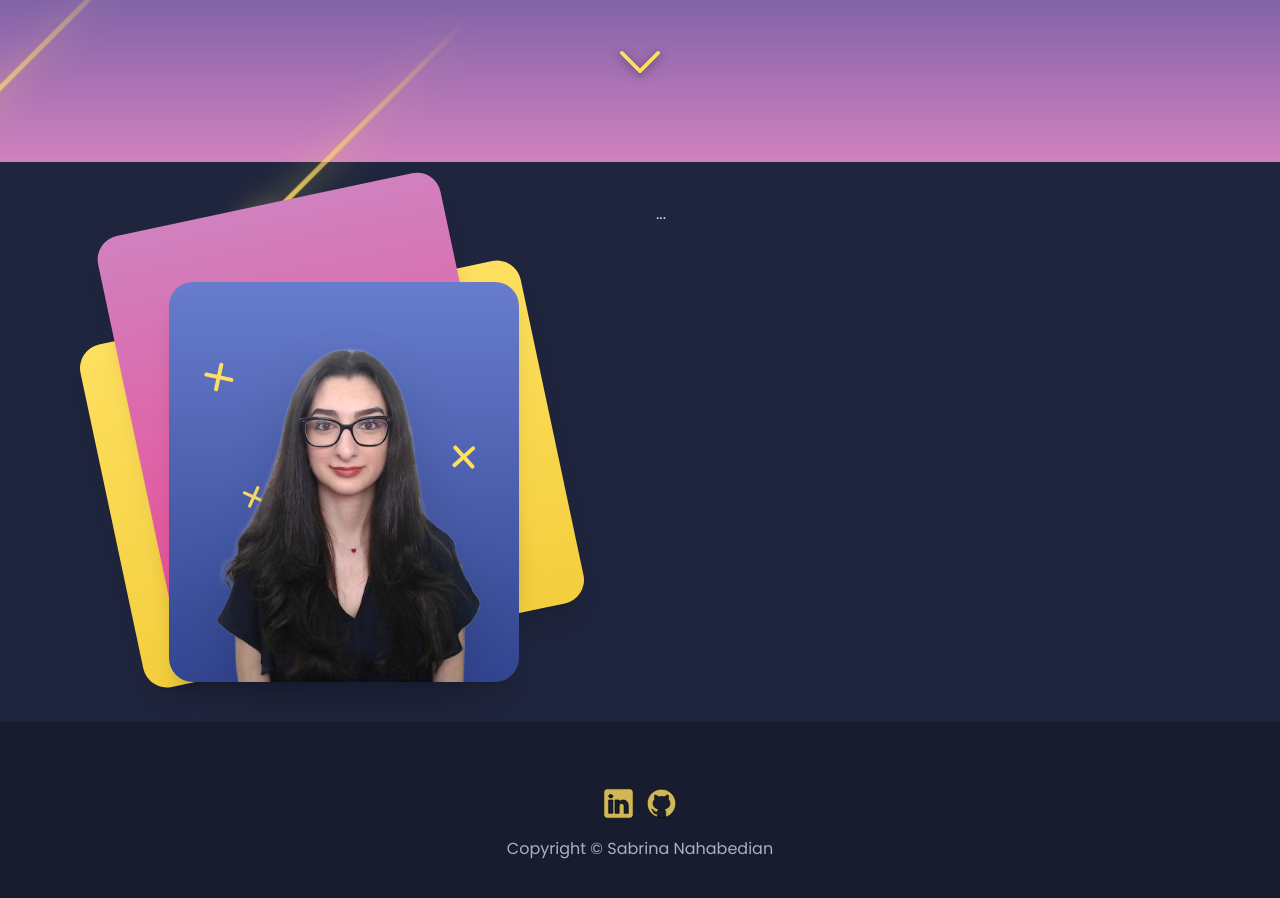
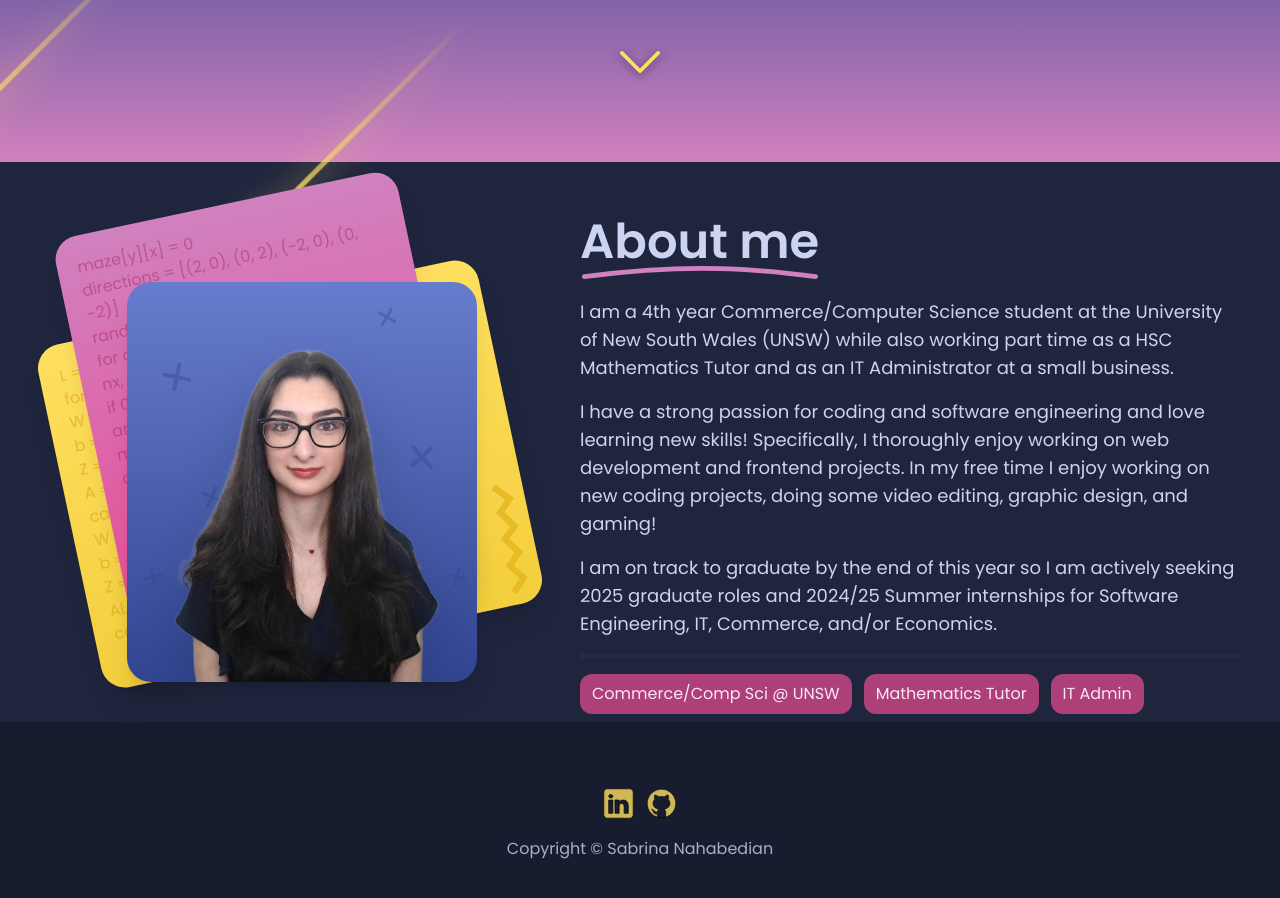
Before and after one commit to thewildc4rd/portfolio, a Next.js app: page / in a window 1280 px wide. Shown: the part 670-1568 px from the top of the page. Built offline with nearby package versions, Linux system fonts and the light colour scheme.

Commit message:
home about me section mostly done

```diff
--- a/app/globals.css
+++ b/app/globals.css
@@ -165,15 +165,13 @@ nav {
 .squiggle {
   stroke-dasharray: 1600;
   stroke-dashoffset: 1600;
-  animation: draw 1.5s ease-in forwards;
+  animation: draw 1s cubic-bezier(.14, .13, .66, .99) forwards 0.5s;
 }
 
-.cross {
-  stroke-dasharray: 90;
-}
-
-.zig-zag {
-  stroke-dasharray: 1000;
+.curved-underline {
+  stroke-dasharray: 600;
+  stroke-dashoffset: 600;
+  transition: stroke-dashoffset 1.5s cubic-bezier(0, .8, .27, 1) 1s;
 }
 
 @keyframes draw {
--- a/components/CrossDoodle.js
+++ b/components/CrossDoodle.js
@@ -4,7 +4,7 @@ import React from 'react';
 import { useRef } from 'react';
 import { useInView } from 'framer-motion';
 
-const CrossDoodle = ({ styles, delay }) => {
+const CrossDoodle = ({ styles, delay, fill }) => {
   const ref = useRef(null);
   const isInView = useInView(ref, { once: true });
   return (
@@ -25,7 +25,7 @@ const CrossDoodle = ({ styles, delay }) => {
         className='cross'
         d='M48 7V89.5'
         fill='none'
-        stroke='#FEDF5F'
+        stroke={fill ? fill : '#FEDF5F'}
         strokeMiterlimit='10'
         strokeWidth='13'
         strokeLinecap='round'
@@ -34,7 +34,7 @@ const CrossDoodle = ({ styles, delay }) => {
         className='cross'
         d='M91 48.5H6.5'
         fill='none'
-        stroke='#FEDF5F'
+        stroke={fill ? fill : '#FEDF5F'}
         strokeMiterlimit='10'
         strokeWidth='13'
         strokeLinecap='round'
--- /dev/null
+++ b/components/CurvedUnderlineDoodle.js
@@ -0,0 +1,19 @@
+import React from 'react';
+
+const CurvedUnderlineDoodle = ({ offset }) => {
+  return (
+    <svg viewBox='0 0 568 39' xmlns='http://www.w3.org/2000/svg' className='w-[240px]'>
+      <path
+        className='curved-underline'
+        d='M10 25.0521C270 -8.44792 421.5 8 558 25.0521'
+        fill='none'
+        stroke='#D181BF'
+        strokeWidth='11'
+        strokeLinecap='round'
+        style={{ strokeDashoffset: offset }}
+      />
+    </svg>
+  );
+};
+
+export default CurvedUnderlineDoodle;
--- /dev/null
+++ b/components/HomeAboutMe.js
@@ -0,0 +1,48 @@
+'use client';
+
+import React from 'react';
+import CurvedUnderlineDoodle from './CurvedUnderlineDoodle';
+import { useRef } from 'react';
+import { useInView } from 'framer-motion';
+
+const HomeAboutMe = (props) => {
+  const ref = useRef(null);
+  const isInView = useInView(ref, { once: true });
+
+  return (
+    <div className='h-full w-full flex-1' ref={ref}>
+      <h1 className='text-5xl font-semibold'>About me</h1>
+      <CurvedUnderlineDoodle offset={isInView ? 0 : 600} />
+      <p className='mt-4 text-lg'>
+        I am a 4th year Commerce/Computer Science student at the University of New South Wales
+        (UNSW) while also working part time as a HSC Mathematics Tutor and as an IT Administrator at
+        a small business.
+      </p>
+      <p className='mt-4 text-lg'>
+        I have a strong passion for coding and software engineering and love learning new skills!
+        Specifically, I thoroughly enjoy working on web development and frontend projects. In my
+        free time I enjoy working on new coding projects, doing some video editing, graphic design,
+        and gaming!
+      </p>
+      <p className='mt-4 text-lg'>
+        I am on track to graduate by the end of this year so I am actively seeking 2025 graduate
+        roles and 2024/25 Summer internships for Software Engineering, IT, Commerce, and/or
+        Economics.
+      </p>
+      <div className='w-full bg-space-cadet-light h-1 rounded my-4' />
+      <div className='flex flex-row gap-3'>
+        <div className='py-2 px-3 bg-rose-bonbon bg-opacity-70 text-pink-100 rounded-xl w-fit hover:scale-105 hover:bg-opacity-80 transition-all text-center'>
+          Commerce/Comp Sci @ UNSW
+        </div>
+        <div className='py-2 px-3 bg-rose-bonbon bg-opacity-70 text-pink-100 rounded-xl w-fit hover:scale-105 hover:bg-opacity-80 transition-all text-center'>
+          Mathematics Tutor
+        </div>
+        <div className='py-2 px-3 bg-rose-bonbon bg-opacity-70 text-pink-100 rounded-xl w-fit hover:scale-105 hover:bg-opacity-80 transition-all text-center'>
+          IT Admin
+        </div>
+      </div>
+    </div>
+  );
+};
+
+export default HomeAboutMe;
--- a/components/HomeOverview.js
+++ b/components/HomeOverview.js
@@ -1,16 +1,15 @@
-'use client';
-
 import React from 'react';
 import HomeOverviewPhoto from './HomeOverviewPhoto';
+import HomeAboutMe from './HomeAboutMe';
 
 const HomeOverview = (props) => {
   return (
     <div
       id='home-overview'
-      className='h-[70svh] w-screen flex flex-row justify-center items-start p-10 gap-8 bg-space-cadet-dark'
+      className='h-[70svh] w-screen flex flex-row justify-center items-start px-10 py-14 gap-10 bg-space-cadet-dark'
     >
       <HomeOverviewPhoto />
-      <div className='h-full w-full'>...</div>
+      <HomeAboutMe />
     </div>
   );
 };
--- a/components/HomeOverviewPhoto.js
+++ b/components/HomeOverviewPhoto.js
@@ -10,38 +10,84 @@ import { useInView } from 'framer-motion';
 const HomeOverviewPhoto = (props) => {
   const ref = useRef(null);
   const isInView = useInView(ref, { once: true });
+  const card2Text = [
+    'maze[y][x] = 0',
+    'directions = [(2, 0), (0, 2), (-2, 0), (0, -2)]',
+    'random.shuffle(directions)',
+    'for dx, dy in directions:',
+    'nx, ny = x + dx, y + dy',
+    'if 0 <= nx < width and 0 <= ny < height and maze[ny][nx]:',
+    'maze[y + dy // 2][x + dx // 2] = 0',
+    'dig(nx, ny)',
+    'dig(1, 1)',
+  ];
+
+  const card3Text = [
+    'L = len(parameters) // 2',
+    'for l in range(1, L):',
+    "W = parameters[f'W{l}']",
+    "b = parameters[f'b{l}']",
+    'Z = np.dot(W, A) + b',
+    'A = sigmoid(Z)',
+    'caches.append((A, W, b))',
+    "W = parameters[f'W{L}']",
+    "b = parameters[f'b{L}']",
+    'Z = np.dot(W, A) + b',
+    'AL = sigmoid(Z)',
+    'caches.append((AL, W, b))',
+  ];
 
   return (
-    <div className='h-full w-full relative flex justify-center items-center'>
+    <div className='h-full w-[500px] relative flex justify-center items-center'>
       <div
         ref={ref}
-        className='card-1 opacity-0 w-full h-full max-w-[350px] max-h-[400px] rounded-3xl absolute z-[3] translate-x-3 translate-y-96 flex items-end shadow-xl'
+        className='card-1 opacity-0 w-full h-full max-w-[350px] max-h-[400px] rounded-3xl absolute z-[3] translate-x-3 translate-y-96 flex items-end shadow-xl overflow-hidden'
         style={{
           opacity: isInView ? 100 : 0,
           transform: isInView ? 'translate(12px, 40px)' : 'translate(12px, 384px)',
           transition: 'all 0.5s cubic-bezier(0,.8,.21,1)',
         }}
       >
-        <CrossDoodle styles={'top-[40%] left-[80%] rotate-[48deg] absolute z-[4]'} delay={'1s'} />
         <CrossDoodle
-          styles={'top-[50%] left-[20%] rotate-[24deg] scale-[0.8] absolute z-[4]'}
+          styles={'top-[70%] left-[3%] rotate-[75deg] scale-[0.7] absolute z-[4] opacity-40'}
+          delay={'2s'}
+          fill={'#324591'}
+        />
+        <CrossDoodle
+          styles={'top-[70%] left-[90%] rotate-[15deg] scale-[0.7] absolute z-[4] opacity-40'}
+          delay={'2s'}
+          fill={'#324591'}
+        />
+        <CrossDoodle
+          styles={'top-[5%] left-[70%] rotate-[30deg] scale-[0.7] absolute z-[4] opacity-40'}
+          delay={'2s'}
+          fill={'#324591'}
+        />
+        <CrossDoodle
+          styles={'top-[40%] left-[80%] rotate-[48deg] absolute z-[4] opacity-40'}
+          delay={'2s'}
+          fill={'#324591'}
+        />
+        <CrossDoodle
+          styles={'top-[50%] left-[20%] rotate-[24deg] scale-[0.8] absolute z-[4] opacity-40'}
           delay={'1s'}
+          fill={'#324591'}
         />
-        <CrossDoodle styles={'top-[20%] left-[10%] rotate-12 absolute z-[4]'} delay={'1s'} />
-        {/* <ZigZagDoodle
-            styles={'top-[65%] left-[58%] rotate-[65deg] scale-[0.38] absolute z-[4]'}
-            delay={'0.6s'}
-          /> */}
+        <CrossDoodle
+          styles={'top-[20%] left-[10%] rotate-12 absolute z-[4] opacity-40'}
+          delay={'1s'}
+          fill={'#324591'}
+        />
         <Image
           src={'/headshot.png'}
           alt={'A headshot of me'}
           width={'350'}
           height={'350'}
-          className='drop-shadow-2xl absolute z-[5]'
+          className='drop-shadow-2xl absolute z-[5] -bottom-[1px]'
         />
       </div>
       <div
-        className='card-2 w-full h-full max-w-[350px] max-h-[420px] rounded-3xl absolute z-[2] -translate-x-6 -translate-y-8 -rotate-12 shadow-xl'
+        className='card-2 w-full h-full max-w-[350px] max-h-[420px] p-5 text-pink-800 text-opacity-40 rounded-3xl absolute z-[2] -translate-x-6 -translate-y-8 -rotate-12 shadow-xl overflow-hidden'
         style={{
           opacity: isInView ? 100 : 0,
           transform: isInView
@@ -49,15 +95,27 @@ const HomeOverviewPhoto = (props) => {
             : 'translate(-24px, 192px)',
           transition: 'all 0.5s cubic-bezier(0,.8,.21,1) 0.25s',
         }}
-      />
+      >
+        {card2Text.map((line, idx) => (
+          <p key={idx}>{line}</p>
+        ))}
+      </div>
       <div
-        className='card-3 w-full h-full max-w-[450px] max-h-[350px] rounded-3xl absolute z-[1] translate-y-8 -rotate-12 shadow-xl'
+        className='card-3 w-full h-full max-w-[450px] max-h-[350px] p-5 text-yellow-600 text-opacity-40 rounded-3xl absolute z-[1] translate-y-8 -rotate-12 shadow-xl overflow-hidden'
         style={{
           opacity: isInView ? 100 : 0,
           transform: isInView ? 'translate(0, 32px) rotate(-12deg)' : 'translate(0, 192px)',
           transition: 'all 0.5s cubic-bezier(0,.8,.21,1) 0.75s',
         }}
-      />
+      >
+        <ZigZagDoodle
+          fill={'#e8bb25'}
+          styles={'top-[75%] left-[70%] rotate-[92deg] scale-[0.5] absolute z-[5]'}
+        />
+        {card3Text.map((line, idx) => (
+          <p key={idx}>{line}</p>
+        ))}
+      </div>
     </div>
   );
 };
--- a/components/ZigZagDoodle.js
+++ b/components/ZigZagDoodle.js
@@ -2,7 +2,7 @@ import React from 'react';
 import { useRef } from 'react';
 import { useInView } from 'framer-motion';
 
-const ZigZagDoodle = ({ styles, delay }) => {
+const ZigZagDoodle = ({ styles, delay, fill }) => {
   const ref = useRef(null);
   const isInView = useInView(ref, { once: true });
 
@@ -25,7 +25,7 @@ const ZigZagDoodle = ({ styles, delay }) => {
       <path
         className='zig-zag'
         d='M5.50262 27.8071L0.809692 32.3045L9.80446 41.6903L14.4974 37.1929L5.50262 27.8071ZM34 9.5L38.4974 4.80708L34 0.497083L29.5026 4.80708L34 9.5ZM58 32.5L53.5026 37.1929L57.4346 40.9611L61.833 37.7496L58 32.5ZM89.5 9.5L94.1972 5.00705L90.2633 0.894381L85.667 4.25043L89.5 9.5ZM111.5 32.5L106.803 36.9929L110.798 41.1701L115.414 37.6898L111.5 32.5ZM142 9.5L146.547 4.85465L142.551 0.943774L138.086 4.31023L142 9.5ZM165.5 32.5L160.953 37.1453L165.084 41.1882L169.582 37.5583L165.5 32.5ZM194 9.5L198.261 4.59108L194.152 1.02492L189.918 4.44171L194 9.5ZM14.4974 37.1929L38.4974 14.1929L29.5026 4.80708L5.50262 27.8071L14.4974 37.1929ZM29.5026 14.1929L53.5026 37.1929L62.4974 27.8071L38.4974 4.80708L29.5026 14.1929ZM61.833 37.7496L93.333 14.7496L85.667 4.25043L54.167 27.2504L61.833 37.7496ZM84.8028 13.9929L106.803 36.9929L116.197 28.0071L94.1972 5.00705L84.8028 13.9929ZM115.414 37.6898L145.914 14.6898L138.086 4.31023L107.586 27.3102L115.414 37.6898ZM137.453 14.1453L160.953 37.1453L170.047 27.8547L146.547 4.85465L137.453 14.1453ZM169.582 37.5583L198.082 14.5583L189.918 4.44171L161.418 27.4417L169.582 37.5583ZM189.739 14.4089L216.239 37.4089L224.761 27.5911L198.261 4.59108L189.739 14.4089Z'
-        fill='#FEDF5F'
+        fill={fill ? fill : '#FEDF5F'}
       />
     </svg>
   );
```
Also changed, not shown: components/DashDoodle.js (deleted).
